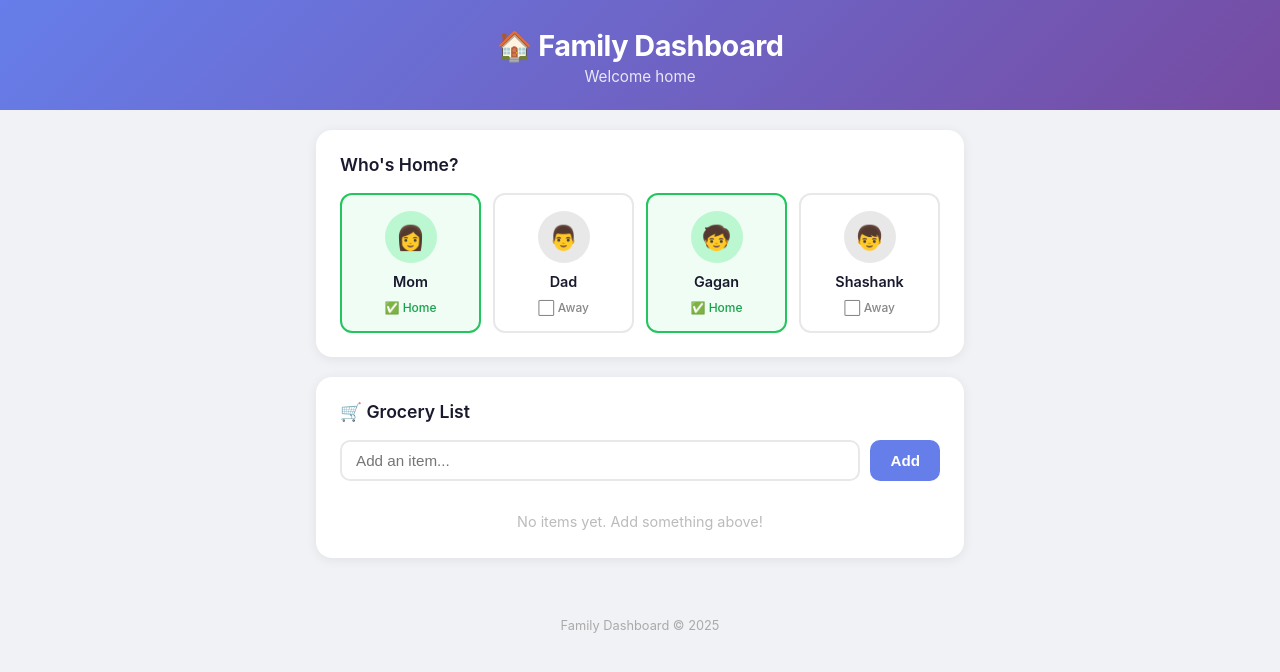
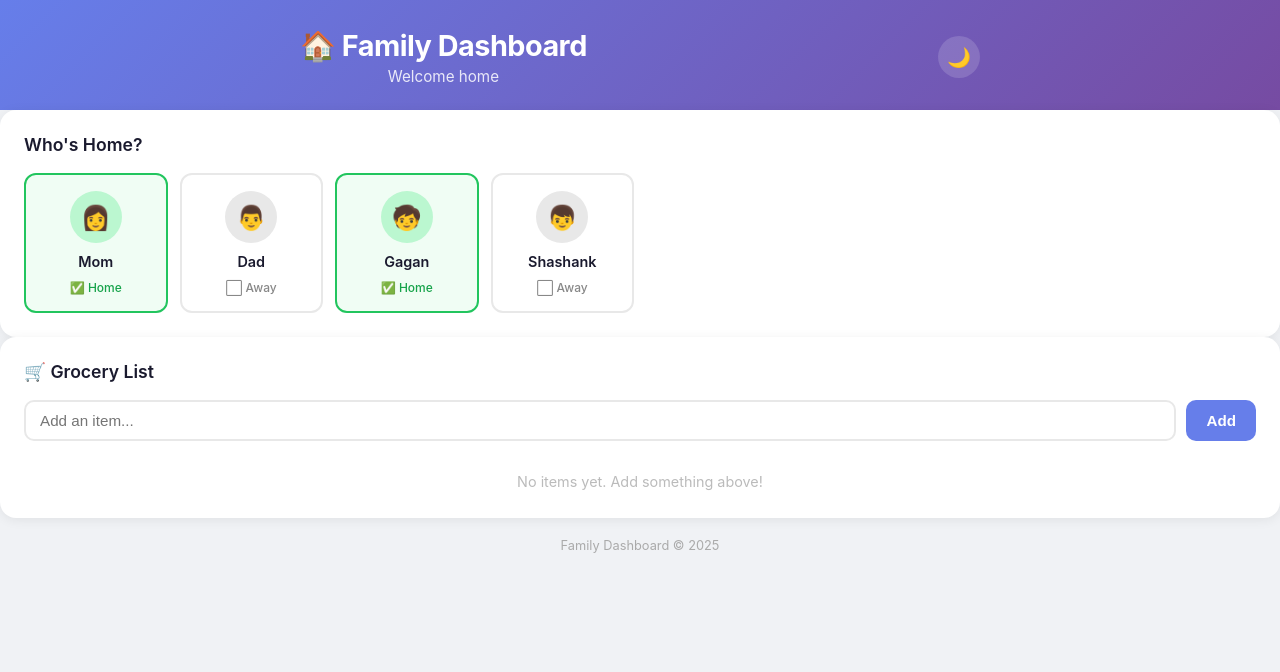
Before and after one commit to gagan-aditya01/my-first-website, a Flask app: page / in a window 1280 px wide. Shown: the top 672 px of the page. Run offline with Flask 3, Linux system fonts and the light colour scheme; data comes from the database, SQL or seed files in the repository; data that the repository does not hold is empty.

Commit message:
Feature 4: Dark mode toggle with localStorage preference

```diff
--- a/static/css/style.css
+++ b/static/css/style.css
@@ -216,3 +216,81 @@ footer {
   .card { padding: 18px; }
   .members-grid { grid-template-columns: repeat(2, 1fr); }
 }
+/* ── Dark Mode ──────────────────────────────────────────── */
+body.dark {
+  background: #0f0f1a;
+  color: #e8e8f0;
+}
+
+body.dark .card {
+  background: #1a1a2e;
+  box-shadow: 0 2px 12px rgba(0,0,0,0.3);
+}
+
+body.dark .card h2 {
+  color: #e8e8f0;
+}
+
+body.dark .member-card {
+  border-color: #2a2a3e;
+}
+
+body.dark .member-card:hover {
+  border-color: #667eea;
+}
+
+body.dark .member-card.home {
+  background: #0f2a1a;
+  border-color: #22c55e;
+}
+
+body.dark .member-avatar {
+  background: #2a2a3e;
+}
+
+body.dark .member-name {
+  color: #e8e8f0;
+}
+
+body.dark .grocery-input-row input {
+  background: #2a2a3e;
+  border-color: #3a3a4e;
+  color: #e8e8f0;
+}
+
+body.dark .grocery-input-row input:focus {
+  border-color: #667eea;
+}
+
+body.dark .grocery-list li {
+  background: #2a2a3e;
+  color: #e8e8f0;
+}
+
+body.dark .empty-msg {
+  color: #555;
+}
+
+/* ── Header content row ─────────────────────────────────── */
+.header-content {
+  display: flex;
+  justify-content: space-between;
+  align-items: center;
+  max-width: 680px;
+  margin: 0 auto;
+}
+
+.dark-mode-btn {
+  background: rgba(255,255,255,0.15);
+  border: none;
+  border-radius: 50%;
+  width: 42px;
+  height: 42px;
+  font-size: 1.2rem;
+  cursor: pointer;
+  transition: background 0.2s;
+}
+
+.dark-mode-btn:hover {
+  background: rgba(255,255,255,0.25);
+}
--- a/static/js/script.js
+++ b/static/js/script.js
@@ -114,3 +114,21 @@ $('grocery-input').addEventListener('keydown', e => {
 // ── Init ──────────────────────────────────────────────────
 loadMembers();
 loadGrocery();
+
+
+
+// ── Dark Mode ─────────────────────────────────────────────
+const darkToggle = $('dark-mode-toggle');
+
+// Remember preference
+if (localStorage.getItem('darkMode') === 'true') {
+  document.body.classList.add('dark');
+  darkToggle.textContent = '☀️';
+}
+
+darkToggle.addEventListener('click', () => {
+  document.body.classList.toggle('dark');
+  const isDark = document.body.classList.contains('dark');
+  darkToggle.textContent = isDark ? '☀️' : '🌙';
+  localStorage.setItem('darkMode', isDark);
+});
--- a/templates/index.html
+++ b/templates/index.html
@@ -10,11 +10,14 @@
 
   <!-- ── Header ───────────────────────────────────────── -->
   <header>
-    <h1>🏠 Family Dashboard</h1>
-    <p class="subtitle">Welcome home</p>
-  </header>
-
-  <main>
+  <div class="header-content">
+    <div>
+      <h1>🏠 Family Dashboard</h1>
+      <p class="subtitle">Welcome home</p>
+    </div>
+    <button class="dark-mode-btn" id="dark-mode-toggle">🌙</button>
+  </div>
+</header>
 
     <!-- ── Who's Home ───────────────────────────────────── -->
     <section class="card" id="whos-home">
```
